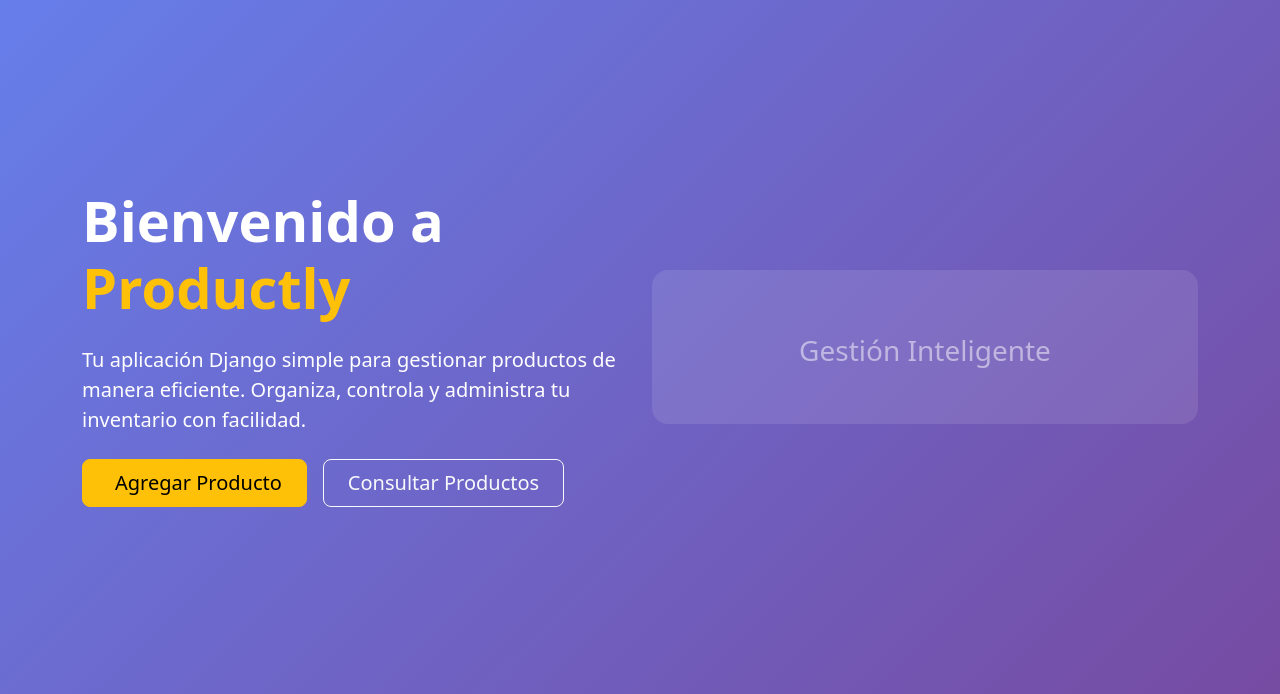
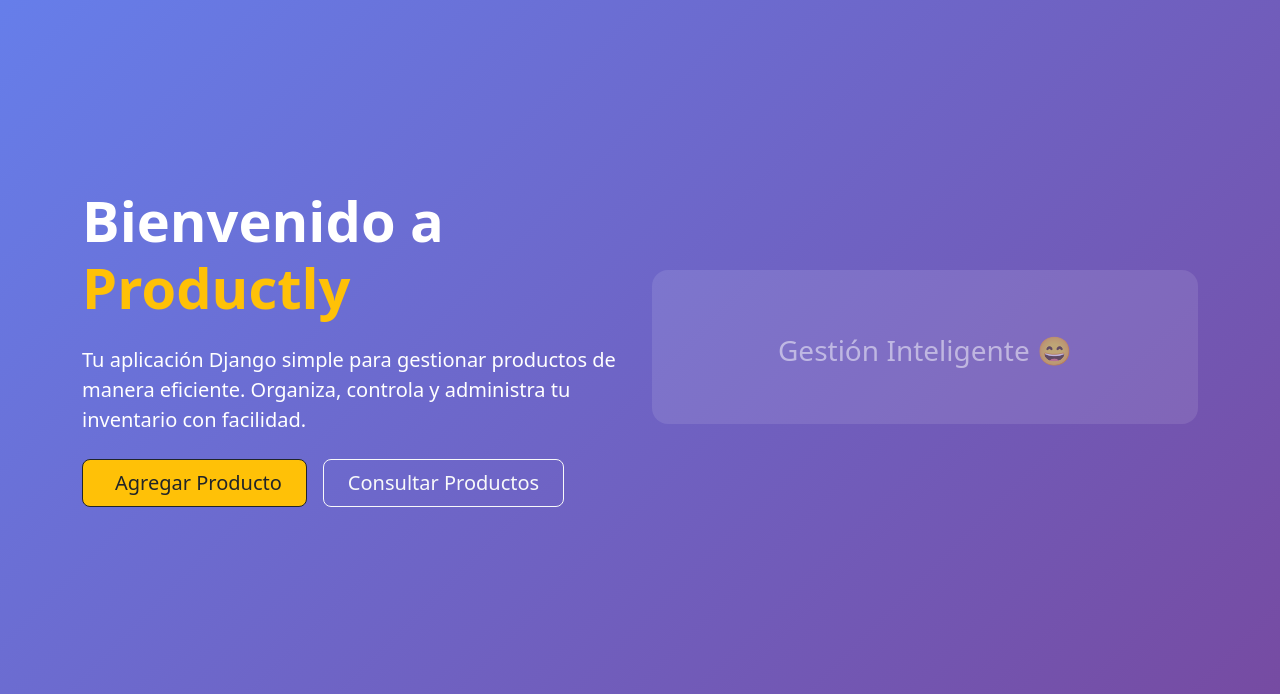
Before and after one commit to JuanPaz98/django-productly, a Django app: page / in a window 1280 px wide. Shown: the part 57-751 px from the top of the page. Run offline with Django 5.2, Linux system fonts and the light colour scheme.

Commit message:
github actions test

```diff
--- a/templates/home.html
+++ b/templates/home.html
@@ -15,7 +15,7 @@
                         Organiza, controla y administra tu inventario con facilidad.
                     </p>
                     <div class="d-flex gap-3 flex-wrap">
-                        <a href="{% url 'nuevo_producto' %}" class="btn btn-warning btn-lg px-4 py-2">
+                        <a href="{% url 'nuevo_producto' %}" class="btn btn-warning btn-outline-dark btn-lg px-4 py-2">
                             <i class="bi bi-plus-circle me-2"></i>Agregar Producto
                         </a>
                         <a href="{% url 'index' %}" class="btn btn-outline-light btn-lg px-4 py-2">
@@ -28,7 +28,7 @@
                 <div class="hero-image mt-4 mt-lg-0">
                     <div class="bg-white bg-opacity-10 rounded-4 p-5">
                         <i class="bi bi-box-seam display-1 text-warning"></i>
-                        <h3 class="mt-3 text-white-50">Gestión Inteligente</h3>
+                        <h3 class="mt-3 text-white-50">Gestión Inteligente 😄</h3>
                     </div>
                 </div>
             </div>
```
Also changed, not shown: .github/workflows/deploy.yml.
